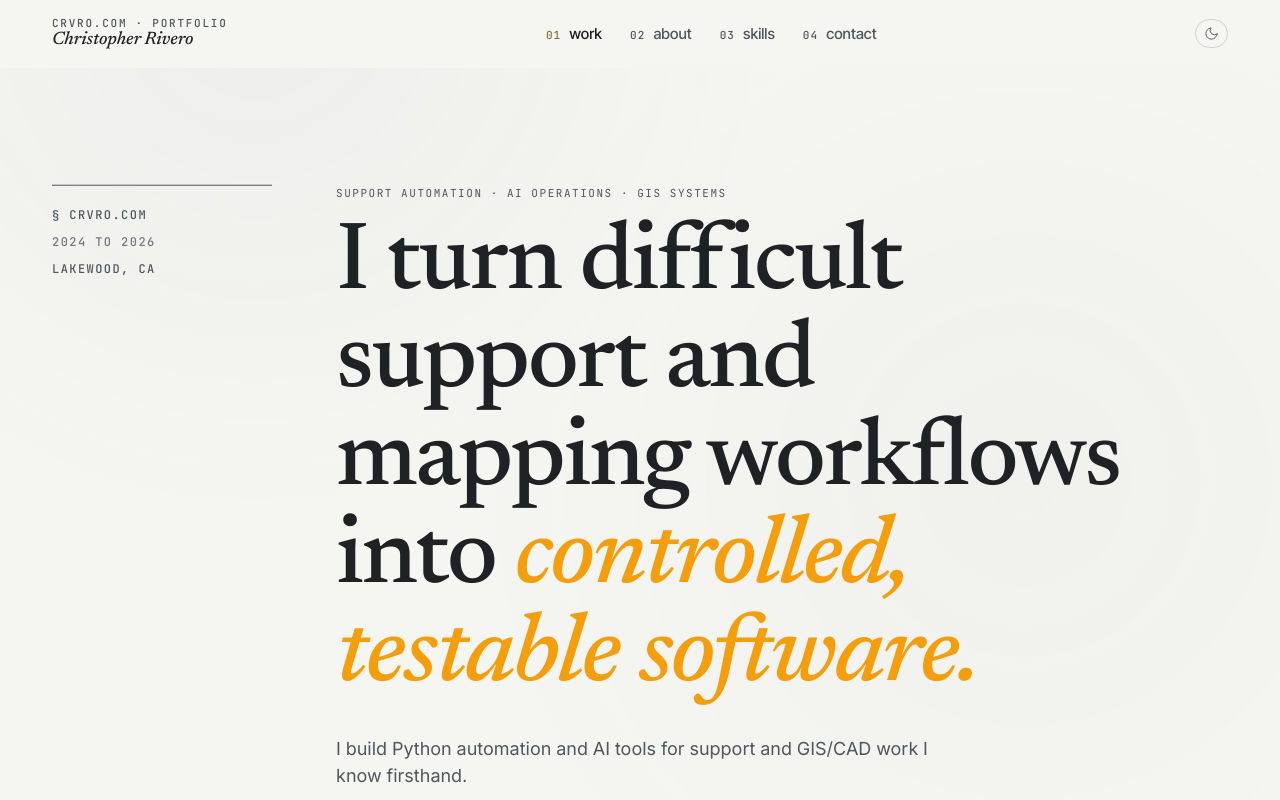
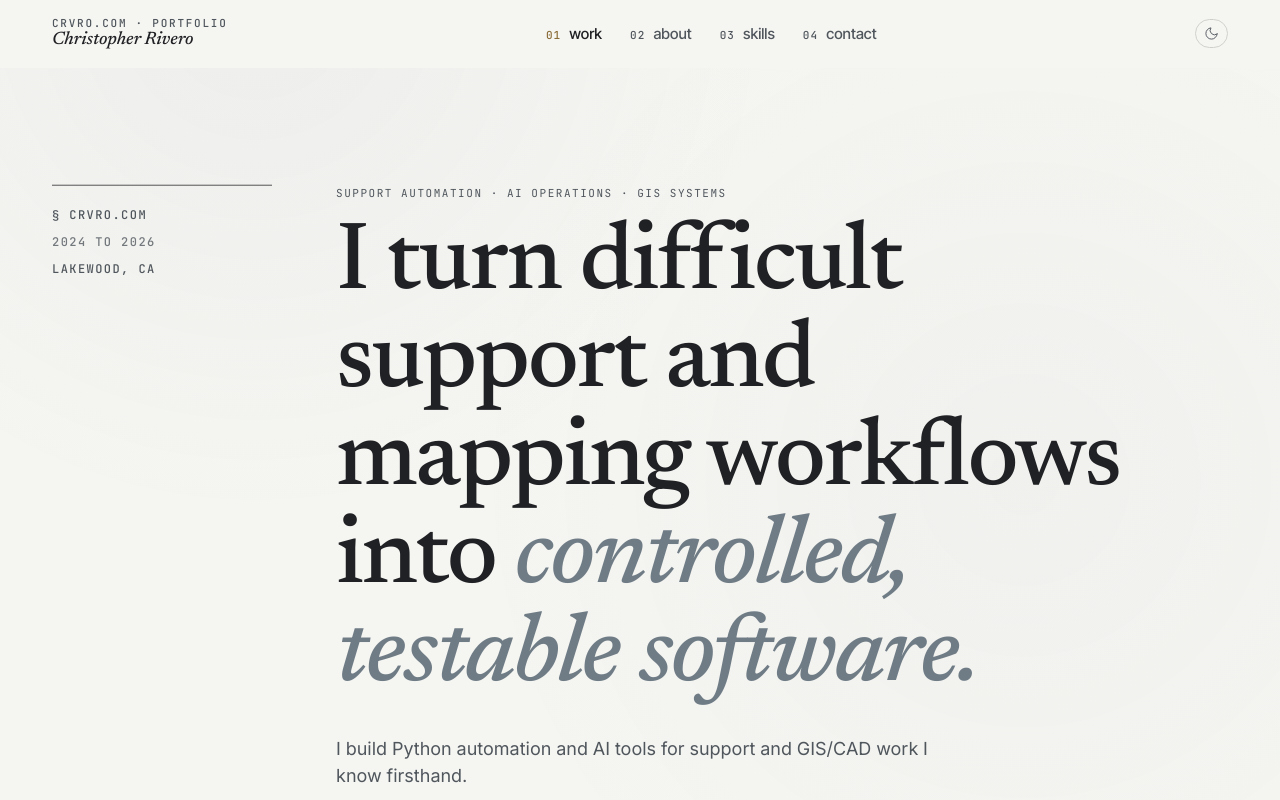
Before and after one commit to chrisrivero-dev/crvro-portfolio, a React (Vite) app: page / in a window 1280 px wide. Shown: the top 800 px of the page. Built offline with nearby package versions, Linux system fonts and the light colour scheme.

Commit message:
Fix: scope replay and Project World colors

```diff
--- a/src/components/ProjectWorld.jsx
+++ b/src/components/ProjectWorld.jsx
@@ -129,7 +129,7 @@ export default function ProjectWorld() {
   const activeStop = overview ? null : band;
 
   return (
-    <section className="work" id="work" data-screen-label="02 Work">
+    <section className="work project-world" id="work" data-screen-label="02 Work">
       <div className="container-wide">
         <div className="section-head reveal">
           <div className="index">§ 01: Selected Work · Project World</div>
--- a/src/styles/portfolio.css
+++ b/src/styles/portfolio.css
@@ -1327,7 +1327,7 @@ section.contact .grid > * {
   position: absolute;
   left: 50%; top: 50%;
   width: 36px; height: 36px;
-  border: 1px solid var(--purple);
+  border: 1px solid var(--consultation-signal);
   border-radius: 50%;
   transform: translate(-50%, -50%);
 }
--- a/src/styles/project-world.css
+++ b/src/styles/project-world.css
@@ -1,9 +1,33 @@
 /* ============================================================
    crvro.com — Project World (§ 01 Selected Work)
-   Illustrated journey map. Colors come from tokens.css; the
+   Illustrated journey map. Project colors are scoped here; the
    destination cards deliberately reuse .pr-card and friends
    from portfolio.css so they match the rest of the site.
    ============================================================ */
+
+.project-world {
+  --pw-hermes:      #5B2A3A;
+  --pw-sidecar:     #6B6B3E;
+  --pw-help-nearby: #B85A3A;
+  --pw-groundrules: #3B6B55;
+  --pw-parcel:      #4A6B3F;
+  --pw-sea:         color-mix(in oklab, var(--amber) 9%, var(--paper-2));
+  --pw-land:        var(--paper-3);
+  --pw-coast:       color-mix(in oklab, var(--ink) 78%, var(--paper-3));
+  --pw-map-line:    var(--rule-strong);
+  --pw-map-faint:   color-mix(in oklab, var(--rule-strong) 55%, transparent);
+}
+
+[data-theme="dark"] .project-world {
+  --pw-hermes:      #9c7f88;
+  --pw-sidecar:     #858560;
+  --pw-help-nearby: #c06d51;
+  --pw-groundrules: #7ba38d;
+  --pw-parcel:      #718b69;
+  --pw-sea:         color-mix(in oklab, #8faab8 7%, #16191d);
+  --pw-land:        #262420;
+  --pw-coast:       color-mix(in oklab, var(--ink) 66%, var(--paper-3));
+}
 
 /* ─────────────────────────────────────────────────────────
    INTRO + CONTROLS
@@ -167,11 +191,11 @@ button.pr-cta-link { background: none; border: 0; border-bottom: 1px solid var(-
    THE CHART
    ───────────────────────────────────────────────────────── */
 .pw-map { width: 100%; height: auto; }
-.pw-seabg { fill: var(--sea); }
-.pw-frame { fill: none; stroke: var(--map-line); stroke-width: 1.2; }
-.pw-frame-tick { stroke: var(--map-line); stroke-width: 1; }
-.pw-grat { stroke: var(--map-faint); stroke-width: 0.6; }
-.pw-wave { stroke: var(--map-line); stroke-width: 1; fill: none; opacity: 0.7; }
+.pw-seabg { fill: var(--pw-sea); }
+.pw-frame { fill: none; stroke: var(--pw-map-line); stroke-width: 1.2; }
+.pw-frame-tick { stroke: var(--pw-map-line); stroke-width: 1; }
+.pw-grat { stroke: var(--pw-map-faint); stroke-width: 0.6; }
+.pw-wave { stroke: var(--pw-map-line); stroke-width: 1; fill: none; opacity: 0.7; }
 .pw-sealabel {
   font-family: var(--font-serif);
   font-style: italic;
@@ -180,7 +204,7 @@ button.pr-cta-link { background: none; border: 0; border-bottom: 1px solid var(-
   opacity: 0.85;
   letter-spacing: 0.22em;
 }
-.pw-cart-rect { fill: var(--paper); stroke: var(--map-line); opacity: 0.94; }
+.pw-cart-rect { fill: var(--paper); stroke: var(--pw-map-line); opacity: 0.94; }
 .pw-cart-title { font-family: var(--font-serif); font-size: 21px; fill: var(--ink); letter-spacing: 0.02em; }
 .pw-cart-sub { font-family: var(--font-mono); font-size: 8.5px; letter-spacing: 0.14em; fill: var(--graphite); }
 .pw-cart-sub2 { font-family: var(--font-mono); font-size: 8px; letter-spacing: 0.08em; fill: var(--pencil); }
@@ -192,20 +216,20 @@ button.pr-cta-link { background: none; border: 0; border-bottom: 1px solid var(-
 .pw-compass-needle { fill: var(--accent-gold); stroke: var(--graphite); stroke-width: 0.6; }
 .pw-compass-t { font-family: var(--font-mono); font-size: 9px; fill: var(--graphite); }
 
-.pw-route { fill: none; stroke: var(--map-line); stroke-width: 1.6; stroke-dasharray: 2 7; stroke-linecap: round; }
+.pw-route { fill: none; stroke: var(--pw-map-line); stroke-width: 1.6; stroke-dasharray: 2 7; stroke-linecap: round; }
 .pw-route-gone { fill: none; stroke: var(--accent-gold); stroke-width: 2; stroke-linecap: round; }
 
 /* ─── Islands ─────────────────────────────────────────── */
 .isle-coast {
-  fill: var(--land);
-  stroke: var(--coast);
+  fill: var(--pw-land);
+  stroke: var(--pw-coast);
   stroke-width: 1.6;
   transition: fill var(--dur-slow) var(--ease-out), stroke var(--dur-slow) var(--ease-out);
 }
-.isle-contour { fill: none; stroke: var(--map-line); stroke-width: 0.8; stroke-dasharray: 1 5; opacity: 0.8; }
+.isle-contour { fill: none; stroke: var(--pw-map-line); stroke-width: 0.8; stroke-dasharray: 1 5; opacity: 0.8; }
 .isle-lms { color: var(--graphite); opacity: 0.62; transition: opacity var(--dur-slow) var(--ease-out); }
 .lm-line { stroke: currentColor; stroke-width: 1.3; fill: none; stroke-linecap: round; stroke-linejoin: round; }
-.lm-fill { fill: color-mix(in oklab, currentColor 14%, var(--land)); stroke: currentColor; stroke-width: 1.2; }
+.lm-fill { fill: color-mix(in oklab, currentColor 14%, var(--pw-land)); stroke: currentColor; stroke-width: 1.2; }
 .lm-dash { stroke: currentColor; stroke-width: 1.1; fill: none; stroke-dasharray: 3 4; stroke-linecap: round; }
 .lm-dot { fill: var(--accent-gold); }
 .lm-t {
@@ -239,7 +263,7 @@ button.pr-cta-link { background: none; border: 0; border-bottom: 1px solid var(-
 .pw-isle:focus-visible { outline: 2px solid var(--amber); outline-offset: 4px; }
 
 .pw-isle.active .isle-coast {
-  fill: color-mix(in oklab, var(--isle) 12%, var(--land));
+  fill: color-mix(in oklab, var(--isle) 12%, var(--pw-land));
   stroke: var(--isle);
   stroke-width: 2.4;
 }
@@ -319,7 +343,7 @@ button.pr-cta-link { background: none; border: 0; border-bottom: 1px solid var(-
   overflow: visible;
   pointer-events: none;
 }
-.pwm-rail-path { fill: none; stroke: var(--map-line); stroke-width: 1.6; stroke-dasharray: 2 7; stroke-linecap: round; }
+.pwm-rail-path { fill: none; stroke: var(--pw-map-line); stroke-width: 1.6; stroke-dasharray: 2 7; stroke-linecap: round; }
 .pwm-rail-gone { fill: none; stroke: var(--accent-gold); stroke-width: 2; stroke-linecap: round; }
 .pwm-stops { list-style: none; margin: 0; padding: 0; }
 .pwm-stop { position: relative; padding: 34px 0 34px 56px; }
@@ -337,7 +361,7 @@ button.pr-cta-link { background: none; border: 0; border-bottom: 1px solid var(-
   border-radius: var(--r-3);
   overflow: hidden;
   margin-bottom: 16px;
-  background: var(--sea);
+  background: var(--pw-sea);
 }
 .pwm-stop .pr-card {
   opacity: 0;
--- a/src/styles/tokens.css
+++ b/src/styles/tokens.css
@@ -30,19 +30,7 @@
   --olive:       #6B6B3E;   /* sidecar (calm/AI) */
   --indigo:      #2D3960;   /* prediction-market (data) */
   --plum:        #5B2A3A;   /* openclaw (local/private) */
-  /* Theme-aware twins of the two greens hard-coded in projects.js.
-     The case studies keep their hex; the Project World chart uses
-     these so both greens stay legible on the dark ground. */
-  --gr-green:     #3B6B55;  /* groundrules */
-  --parcel-green: #4A6B3F;  /* parcel engine */
-
-  /* ─── Project World chart surfaces ──────────────────── */
-  --sea:       color-mix(in oklab, var(--amber) 9%, var(--paper-2));
-  --land:      var(--paper-3);
-  --coast:     color-mix(in oklab, var(--ink) 78%, var(--paper-3));
-  --map-line:  var(--rule-strong);
-  --map-faint: color-mix(in oklab, var(--rule-strong) 55%, transparent);
-
+  --consultation-signal: #a855f7;
   /* ─── Color: foreground/background tokens ───────────── */
   --fg-1:        var(--ink);
   --fg-2:        var(--graphite);
@@ -74,15 +62,15 @@
   --state-fallback:    var(--olive);
   --state-export:      var(--success);
 
-  /* ─── Hermes Replay phase colors ─────────────────────── */
-  --cyan:          #06b6d4;   /* incoming */
-  --blue:          #3b82f6;   /* investigation */
-  --purple:        #a855f7;   /* analysis */
-  --amber:         #f59e0b;   /* proposal */
-  --rose:          #f43f5e;   /* approval */
-  --emerald:       #10b981;   /* execution */
-  --green:         #22c55e;   /* verification */
-  --sky:           #0ea5e9;   /* deployment */
+  /* ─── Hermes Replay phase colors (namespaced) ────────── */
+  --replay-cyan:    #06b6d4;   /* incoming */
+  --replay-blue:    #3b82f6;   /* investigation */
+  --replay-purple:  #a855f7;   /* analysis */
+  --replay-amber:   #f59e0b;   /* proposal */
+  --replay-rose:    #f43f5e;   /* approval */
+  --replay-emerald: #10b981;   /* execution */
+  --replay-green:   #22c55e;   /* verification */
+  --replay-sky:     #0ea5e9;   /* deployment */
 
   /* ─── Type families ─────────────────────────────────── */
   --font-display: "Inter Tight", -apple-system, BlinkMacSystemFont, sans-serif;
@@ -132,33 +120,22 @@
   --amber:       #8faab8;   /* slightly brighter in dark */
   --amber-deep:  #7b9aaa;
   --accent-gold: #c09455;   /* warmer brass on dark */
+  --consultation-signal: #c084fc;
 
   /* Hermes Replay phase colors lightened for AA contrast on dark paper */
-  --cyan:        #22d3ee;   /* incoming */
-  --blue:        #60a5fa;   /* investigation */
-  --purple:      #c084fc;   /* analysis */
-  --rose:        #fb7185;   /* approval */
-  --emerald:     #34d399;   /* execution */
-  --green:       #4ade80;   /* verification */
-  --sky:         #38bdf8;   /* deployment */
+  --replay-cyan:        #22d3ee;   /* incoming */
+  --replay-blue:        #60a5fa;   /* investigation */
+  --replay-purple:      #c084fc;   /* analysis */
+  --replay-rose:        #fb7185;   /* approval */
+  --replay-emerald:     #34d399;   /* execution */
+  --replay-green:       #4ade80;   /* verification */
+  --replay-sky:         #38bdf8;   /* deployment */
 
-  /* Semantic + project-accent colors lightened for AA contrast on dark
-     paper — the light-mode values (~1.5–3:1 here) were never adjusted
-     for dark mode before this pass. */
+  /* Semantic colors lightened for AA contrast on dark paper. */
   --success:     #718b69;
   --warn:        #aa7b2a;
   --error:       #b27575;
-  --terracotta:  #c06d51;
-  --olive:       #858560;
   --indigo:      #7c849c;
-  --plum:        #9c7f88;
-  --gr-green:     #7ba38d;
-  --parcel-green: #718b69;
-
-  /* Chart goes from warm parchment to a night blueprint in dark mode */
-  --sea:   color-mix(in oklab, #8faab8 7%, #16191d);
-  --land:  #262420;
-  --coast: color-mix(in oklab, var(--ink) 66%, var(--paper-3));
 
   --fg-1:        var(--ink);
   --fg-2:        var(--graphite);
```
Also changed, not shown: src/components/HermesIncidentReplay.jsx (+8 -8 lines), src/components/projectWorld/worldData.jsx (+9 -9 lines), src/styles/case-study.css (+34 -34 lines).
